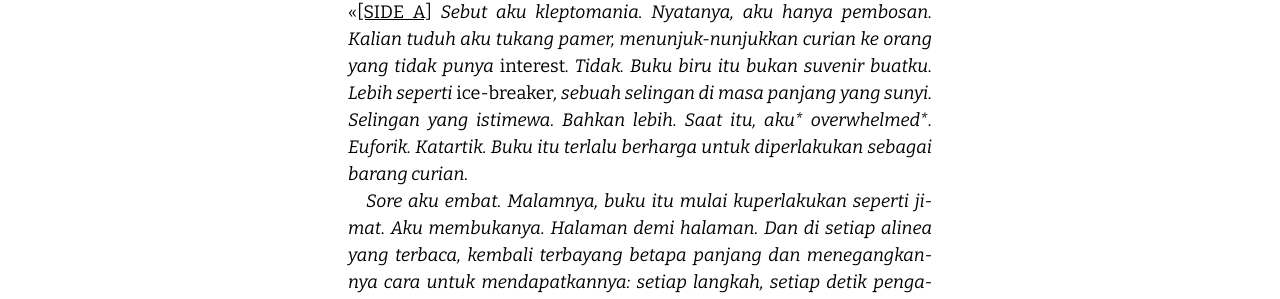
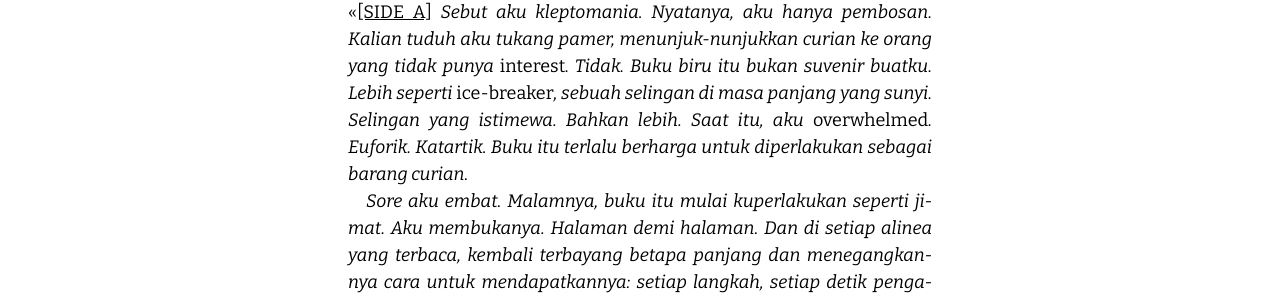
Before and after one commit to fxah/fiksi, a Jekyll site: the page built from _posts/2008-11-08-juru-kunci-side-b.md, in a window 1280 px wide and 900 px high. Shown: the part 356-655 px from the top of the window. Built offline with Jekyll 4.4.1, drawn with Linux system fonts in a browser that asks for light colours.

```diff
--- a/_layouts/post.html
+++ b/_layouts/post.html
@@ -49,9 +49,9 @@ layout: default
 	{% if post.license == 'cc-by-sa' %}
 		<a href="https://creativecommons.org/licenses/by-sa/4.0/legalcode" target="_blank">CC BY-SA</a>
 	{% elsif post.license == 'cc-zero' %}
-		<a href="http://creativecommons.org/publicdomain/zero/1.0/legalcode" target="_blank">CC-0</a>
+		<a href="http://creativecommons.org/publicdomain/zero/1.0/legalcode" target="_blank">CC0</a>
 	{% elsif post.license == 'wtfpl' %}
-		<a href="http://www.wtfpl.net/about/" target="_blank">WTFPL</a>
+		<a href="http://www.wtfpl.net/txt/copying/" target="_blank">WTFPL</a>
 	{% else %}
 		{{ post.license }}
 	{% endif %}
--- a/_posts/2008-11-08-juru-kunci-side-b.md
+++ b/_posts/2008-11-08-juru-kunci-side-b.md
@@ -9,7 +9,7 @@ published: true
 license: cc-by-sa
 ---
 
-<p id='es' class='ni'>«<a href="{{ site.baseurl }}/2008/10/25/juru-kunci-side-a/">[SIDE A]</a><em> Sebut aku kleptomania. Nyatanya, aku hanya pembosan. Kalian tuduh aku tukang pamer, menunjuk-nunjukkan curian ke orang yang tidak punya</em> interest<em>. Tidak. Buku biru itu bukan suvenir buatku. Lebih seperti</em> ice-breaker<em>, sebuah selingan di masa panjang yang sunyi. Selingan yang istimewa. Bahkan lebih. Saat itu, aku* overwhelmed*. Euforik. Katartik. Buku itu terlalu berharga untuk diperlakukan sebagai barang curian.</em></p>
+<p id='es' class='ni'>«<a href="{{ site.baseurl }}/2008/10/25/juru-kunci-side-a/">[SIDE A]</a><em> Sebut aku kleptomania. Nyatanya, aku hanya pembosan. Kalian tuduh aku tukang pamer, menunjuk-nunjukkan curian ke orang yang tidak punya</em> interest<em>. Tidak. Buku biru itu bukan suvenir buatku. Lebih seperti</em> ice-breaker<em>, sebuah selingan di masa panjang yang sunyi. Selingan yang istimewa. Bahkan lebih. Saat itu, aku</em> overwhelmed<em>. Euforik. Katartik. Buku itu terlalu berharga untuk diperlakukan sebagai barang curian.</em></p>
 
 *Sore aku embat. Malamnya, buku itu mulai kuperlakukan seperti jimat. Aku membukanya. Halaman demi halaman. Dan di setiap alinea yang terbaca, kembali terbayang betapa panjang dan menegangkannya cara untuk mendapatkannya: setiap langkah, setiap detik pengamatan, setiap tetes keringat. Sebuah komemorasi yang pelaaan; menjelang habis satu bab, aku seperti terjangkit semacam megalomania, bahwa hanya akulah yang bisa memperlakukannya sedemikian suci, sedemikian takzim, sedemikian berharga di tiap-tiap aksara. Aku berbeda dengan orang-orang yang masuk ke perpus untuk berteduh, tidur, membatiki meja dengan coret-coretan cauvinistik. Lain. Aku datang dengan sebab,* rebel with a cause*.*
 
```
Also changed, not shown: _posts/2008-09-04-k77-adzan.md (+1 -1 lines), _posts/2009-02-07-tebusan-buat-red-chief.md (+1 -1 lines), _posts/2009-06-30-gelap2an.md (+1 -0 lines).
